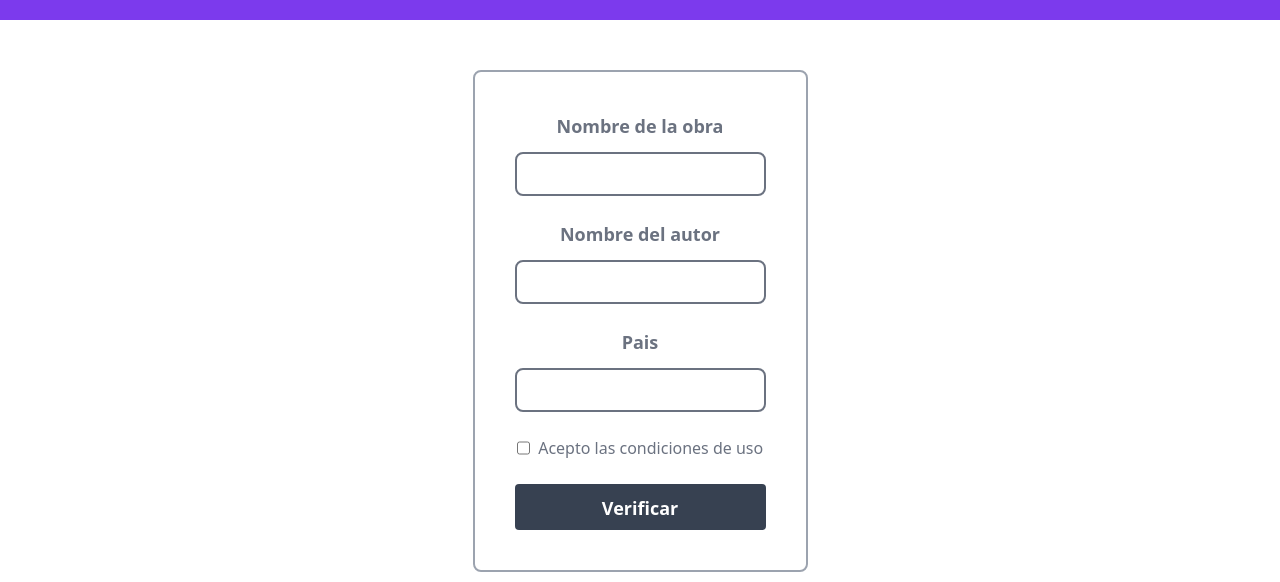
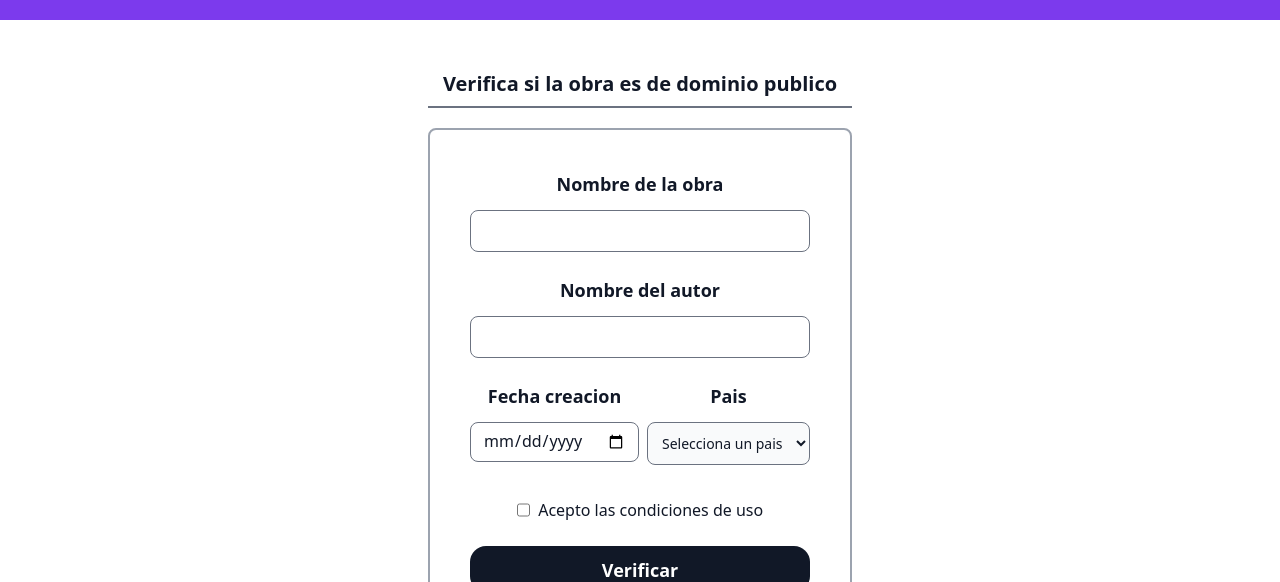
Before and after one commit to Wikimedia-Argentina/clic-pi-front, a Next.js app: page / in a window 1280 px wide. Shown: the part 370-952 px from the top of the page. Built offline with nearby package versions, Linux system fonts and the light colour scheme.

Commit message:
form added

```diff
--- a/package.json
+++ b/package.json
@@ -28,6 +28,7 @@
     "eslint": "^8.48.0",
     "eslint-config-next": "^13.4.19",
     "eslint-config-prettier": "^9.0.0",
+    "flowbite-datepicker": "^1.2.2",
     "git-hooks": "git+https://bitbucket.org/khemlabs/git-hooks.git#0.0.8",
     "next": "^13.4.19",
     "nprogress": "^0.2.0",
@@ -40,6 +41,5 @@
     "swr": "^2.2.2",
     "tailwindcss": "^3.3.3",
     "typescript": "^5.2.2"
-  },
-  "devDependencies": {}
+  }
 }
--- a/src/components/Form/Form.tsx
+++ b/src/components/Form/Form.tsx
@@ -1,15 +1,18 @@
+
 
 function Form() {
   return (
     <div>
+        <h3 className="font-bold text-center mb-5 text-xl border-b-gray-500 border-b-2 pb-2 text-gray-900">Verifica si la obra es de dominio publico</h3>
      <div
-  className="block max-w-md rounded-lg bg-white text-gray-500 border-2 border-gray-400 p-10">
-  <form>
+  className="block max-w-md rounded-lg bg-white text-gray-900 border-2 border-gray-400 p-10">
+
+  <form className="">
       <div className="flex flex-col mb-6 gap-3" >
     <label className="text-center text-lg  font-bold">Nombre de la obra</label>
       <input
         type="text"
-        className="bg-transparent border-2 border-gray-500 rounded-lg p-2" />
+        className="bg-transparent border border-gray-500 rounded-lg p-2" />
     </div>
 
 
@@ -17,17 +20,41 @@ function Form() {
     <label className="text-center text-lg font-bold">Nombre del autor</label>
       <input
         type="text"
-        className="bg-transparent border-2 border-gray-500 rounded-lg p-2"/>
+        className="bg-transparent border border-gray-500 rounded-lg p-2"/>
     </div>
 
 
-    <div className="flex flex-col mb-6 gap-3" >
+   <div className="flex gap-2">
+   <div className="flex flex-col mb-6 gap-3 w-[50%]" >
+    <label className="text-center text-lg font-bold">Fecha creacion</label>
+
+    <div
+        className="relative mb-3"
+        data-te-datepicker-init
+        data-te-inline="true"
+        data-te-input-wrapper-init>
+    <input
+      type="date"
+      className=" border border-gray-500 peer block min-h-[auto] w-full rounded-lg bg-transparent px-3 py-[0.32rem] leading-[1.6] outline-none transition-all duration-200 ease-linear focus:placeholder:opacity-100 peer-focus:text-primary data-[te-input-state-active]:placeholder:opacity-100 motion-reduce:transition-none [&:not([data-te-input-placeholder-active])]:placeholder:opacity-0"
+      placeholder="Select a date" />
+
+</div>
+</div>
+
+
+    <div className="flex flex-col mb-6 gap-3 w-[50%]" >
     <label className="text-center text-lg font-bold">Pais</label>
-      <input
-        type="text"
-        className="bg-transparent border-2 border-gray-500 rounded-lg p-2"/>
+    <select  className="bg-gray-50 border border-gray-500 text-gray-900 text-sm rounded-lg focus:ring-blue-500 focus:border-blue-500 block w-full p-2.5">
+      <option selected>Selecciona un pais</option>
+      <option value="FR">France</option>
+      <option value="US">United States</option>
+      <option value="CA">Canada</option>
+      <option value="DE">Germany</option>
+    </select>
+
     </div>
 
+   </div>
 
     <div
       className="mb-6 flex min-h-[1.5rem] items-center justify-center pl-[1.5rem]">
@@ -44,7 +71,7 @@ function Form() {
 
     <button
       type="submit"
-      className="inline-block w-full rounded  bg-gray-700 text-white px-6 pb-2 pt-2.5 text-lg font-bold"
+      className="inline-block w-full rounded-2xl  bg-gray-900 text-white px-6 pb-2 pt-2.5 text-lg font-bold"
       >
       Verificar
     </button>
```
Also changed, not shown: 2 other files (tests, documents, lock files or other folders).
